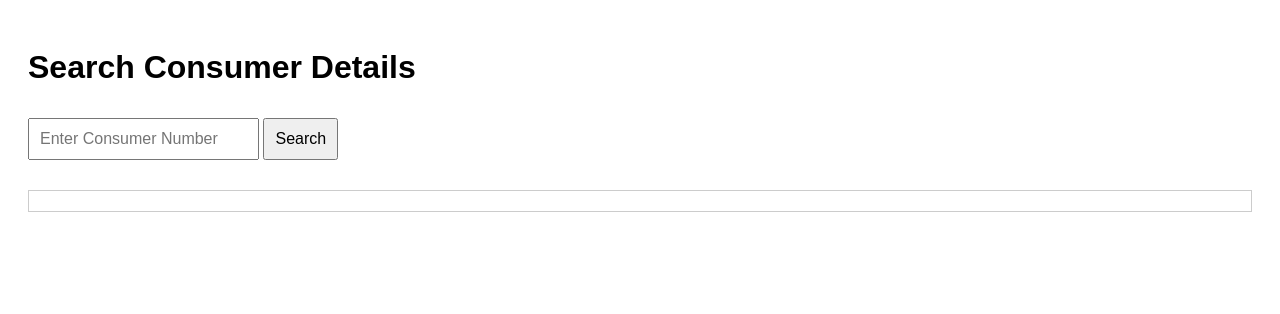
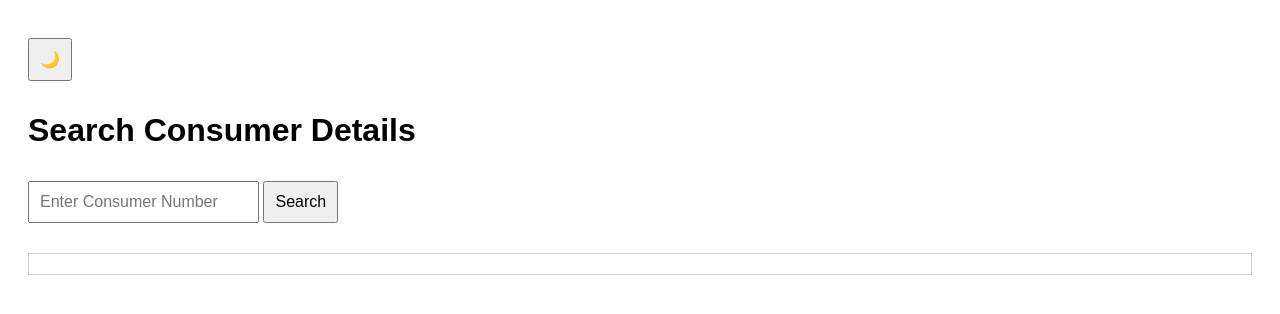
Before and after one commit to asgar10112000/Nsc-Solar, a Flask app: page / in a window 1280 px wide. Shown: the top 314 px of the page. Run offline with Flask 3, Linux system fonts and the light colour scheme.

Commit message:
Update index.html

```diff
--- a/templates/index.html
+++ b/templates/index.html
@@ -6,6 +6,8 @@
   <link rel="stylesheet" href="{{ url_for('static', filename='style.css') }}">
 </head>
 <body>
+  <button id="themeToggle">🌙</button>
+
   <h1>Search Consumer Details</h1>
   <input type="text" id="consumerNumber" placeholder="Enter Consumer Number" />
   <button onclick="searchConsumer()">Search</button>
@@ -13,6 +15,14 @@
   <div id="result" class="result"></div>
 
   <script>
+    const toggleButton = document.getElementById('themeToggle');
+    const body = document.body;
+
+    toggleButton.addEventListener('click', () => {
+      body.classList.toggle('dark-theme');
+      toggleButton.textContent = body.classList.contains('dark-theme') ? '☀️' : '🌙';
+    });
+
     async function searchConsumer() {
       const number = document.getElementById('consumerNumber').value.trim();
       const resultBox = document.getElementById('result');
```
